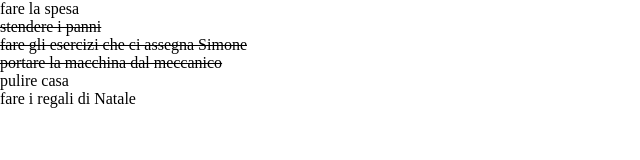
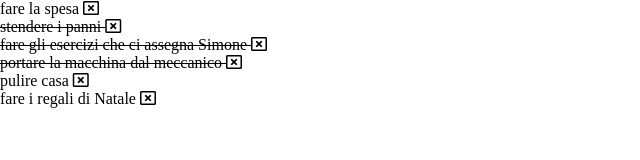
Before and after one commit to davidevischetti/vue-todolist, a plain HTML site: page index.html in a window 1280 px wide. Shown: the whole page, without its empty margins (0-640 px from the left). Drawn offline with nearby package versions, Linux system fonts and the light colour scheme.

Commit message:
milestone 2

```diff
--- a/index.html
+++ b/index.html
@@ -4,6 +4,8 @@
     <meta charset="UTF-8">
     <meta http-equiv="X-UA-Compatible" content="IE=edge">
     <meta name="viewport" content="width=device-width, initial-scale=1.0">
+    <!-- LINK  A FONT AWESOME -->
+    <link rel="stylesheet" href="https://cdnjs.cloudflare.com/ajax/libs/font-awesome/5.15.4/css/all.min.css" integrity="sha512-1ycn6IcaQQ40/MKBW2W4Rhis/DbILU74C1vSrLJxCq57o941Ym01SwNsOMqvEBFlcgUa6xLiPY/NS5R+E6ztJQ==" crossorigin="anonymous" referrerpolicy="no-referrer" />
     <!-- LINK A CSS -->
     <link rel="stylesheet" href="style.css">
     <title>ToDo List</title>
@@ -16,8 +18,9 @@
         <!-- TODO LIST -->
         <ul>
             <!-- ELEMENTI DELLA TODO LIST -->
-            <li v-for="task in list" :class="task.check === true ? 'done' : ''">
+            <li v-for="(task, i) in list" :class="task.check === true ? 'done' : ''" :key="i">
                 {{task.description}}
+                <i class="far fa-window-close" @click="deleteTask(i)"></i>
             </li>
         </ul>
 
--- a/script.js
+++ b/script.js
@@ -1,5 +1,6 @@
 const toDo = new Vue ({
     el : '#container',
+
     data : {
         list : [
             {
@@ -27,5 +28,11 @@ const toDo = new Vue ({
                 check : false
             }
         ]
+    },
+
+    methods : {
+        deleteTask (index) {
+            this.list.splice(index, 1)
+        }
     }
 });
```
